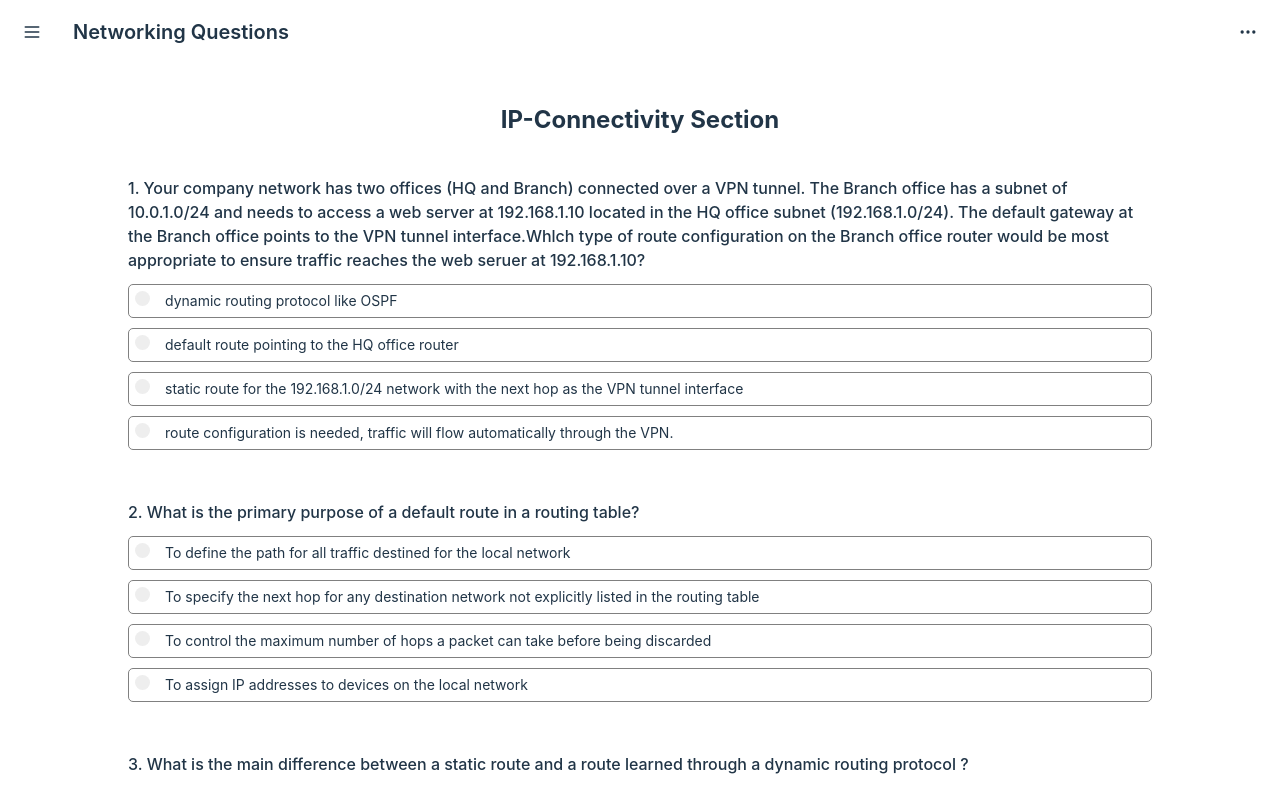
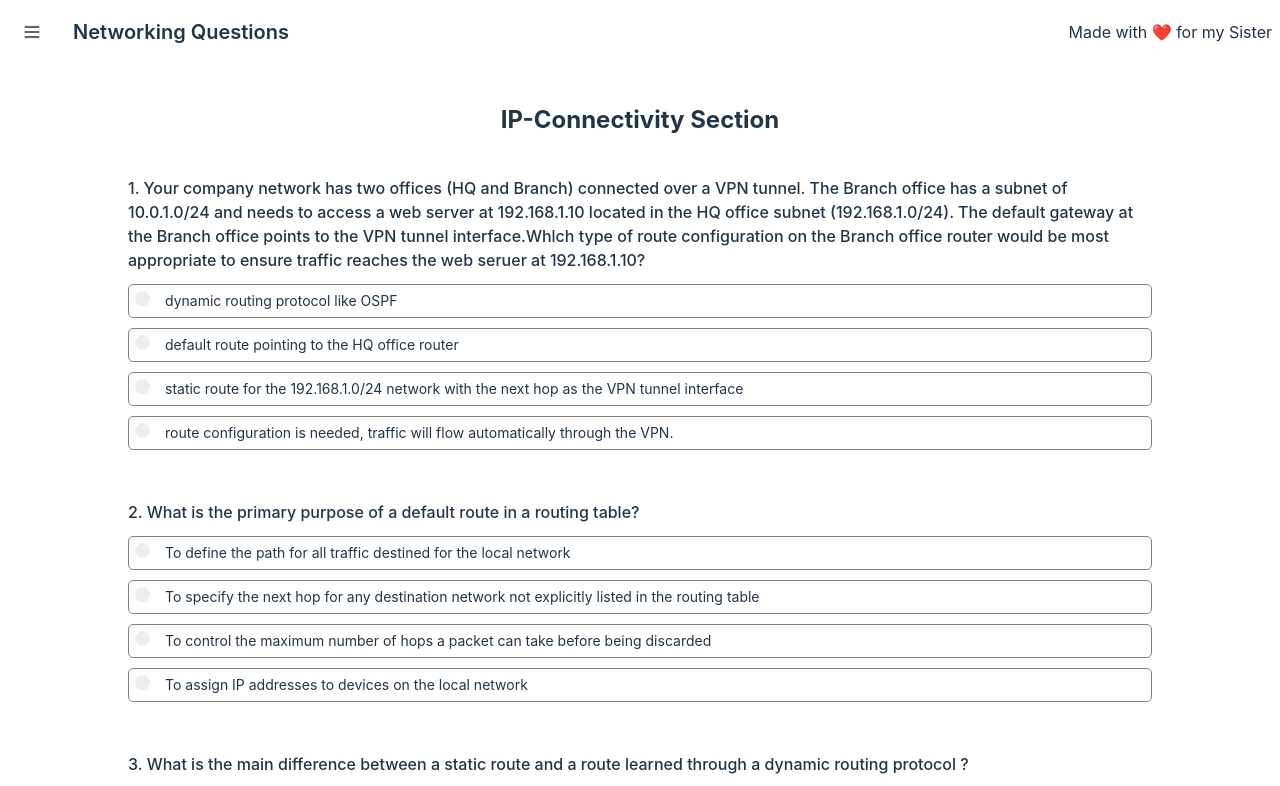
Before and after one commit to Jagdeesh-SDE/chelli_ntwk_question-paper, a React (Vite) app: page /ip-connectivity in a window 1280 px wide. Shown: the top 786 px of the page. Built offline with nearby package versions, Linux system fonts and the light colour scheme.

Commit message:
made with love for my sister

```diff
--- a/src/components/MCQ.jsx
+++ b/src/components/MCQ.jsx
@@ -1,9 +1,20 @@
+import { useEffect } from "react";
 import "./MCQ.css";
 import Options from "./Options";
+import { useLocation } from "react-router-dom";
 
 function MCQ({ questions }) {
+  const location = useLocation();
+
+  useEffect(() => {
+    // myRef.current.scrollIntoView({ behavior: "smooth" });
+    window.scrollTo({
+      top: 0,
+      behavior: "smooth",
+    });
+  }, [location]);
   return (
-    <>
+    <div>
       {questions.map((eachQuestion, i) => (
         <div className="question mb-10 w-[100%]" key={eachQuestion.id}>
           <h2 className="text-base font-medium mb-3">
@@ -12,7 +23,7 @@ function MCQ({ questions }) {
           <Options eachQuestion={eachQuestion} />
         </div>
       ))}
-    </>
+    </div>
   );
 }
 export default MCQ;
--- a/src/components/Navbar/Navbar.jsx
+++ b/src/components/Navbar/Navbar.jsx
@@ -9,23 +9,7 @@ function Navbar() {
       <div className="flex-1">
         <a className="btn btn-ghost text-xl">Networking Questions</a>
       </div>
-      <div className="flex-none">
-        <button className="btn btn-square btn-ghost">
-          <svg
-            xmlns="http://www.w3.org/2000/svg"
-            fill="none"
-            viewBox="0 0 24 24"
-            className="inline-block w-5 h-5 stroke-current"
-          >
-            <path
-              strokeLinecap="round"
-              strokeLinejoin="round"
-              strokeWidth="2"
-              d="M5 12h.01M12 12h.01M19 12h.01M6 12a1 1 0 11-2 0 1 1 0 012 0zm7 0a1 1 0 11-2 0 1 1 0 012 0zm7 0a1 1 0 11-2 0 1 1 0 012 0z"
-            ></path>
-          </svg>
-        </button>
-      </div>
+      <div className="flex-none">Made with ❤️ for my Sister</div>
     </div>
   );
 }
```
